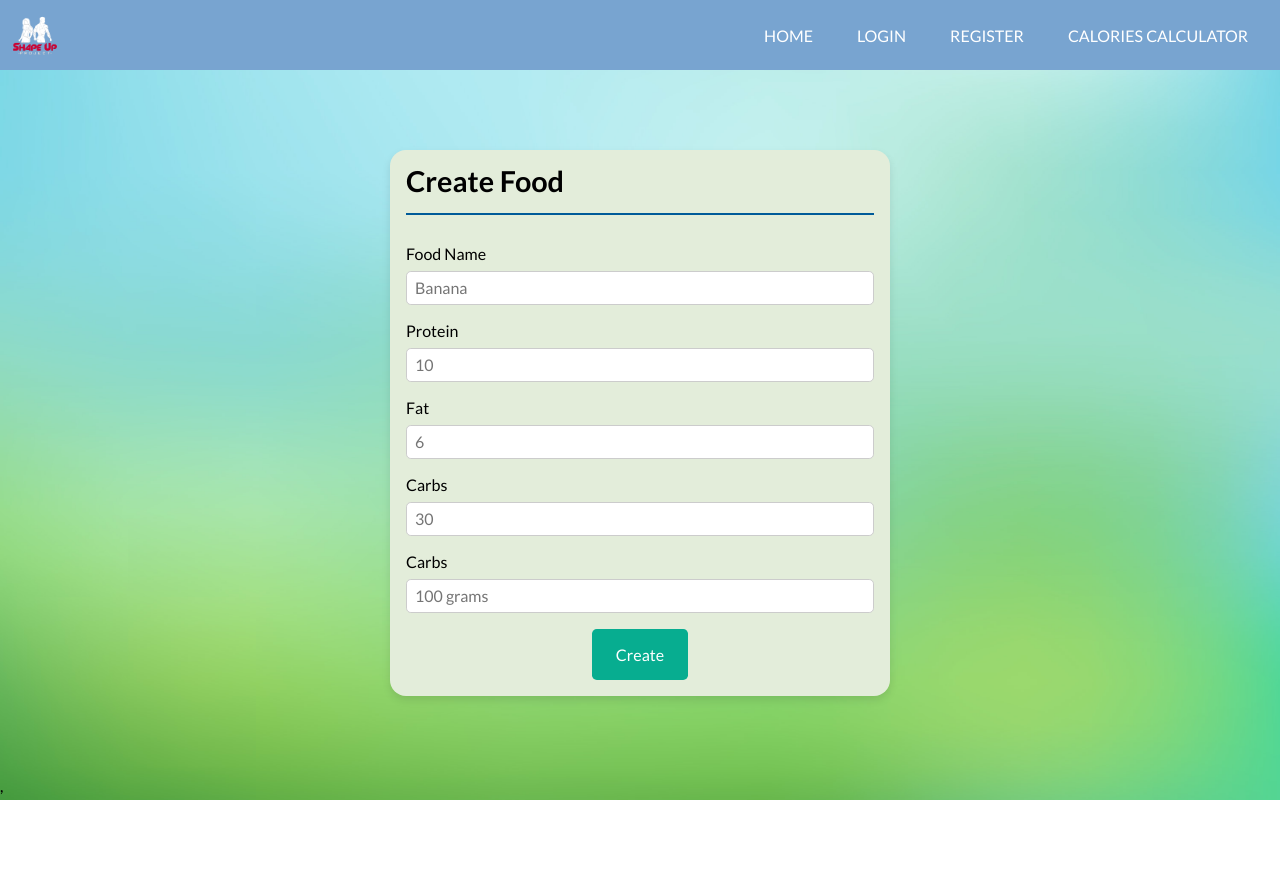
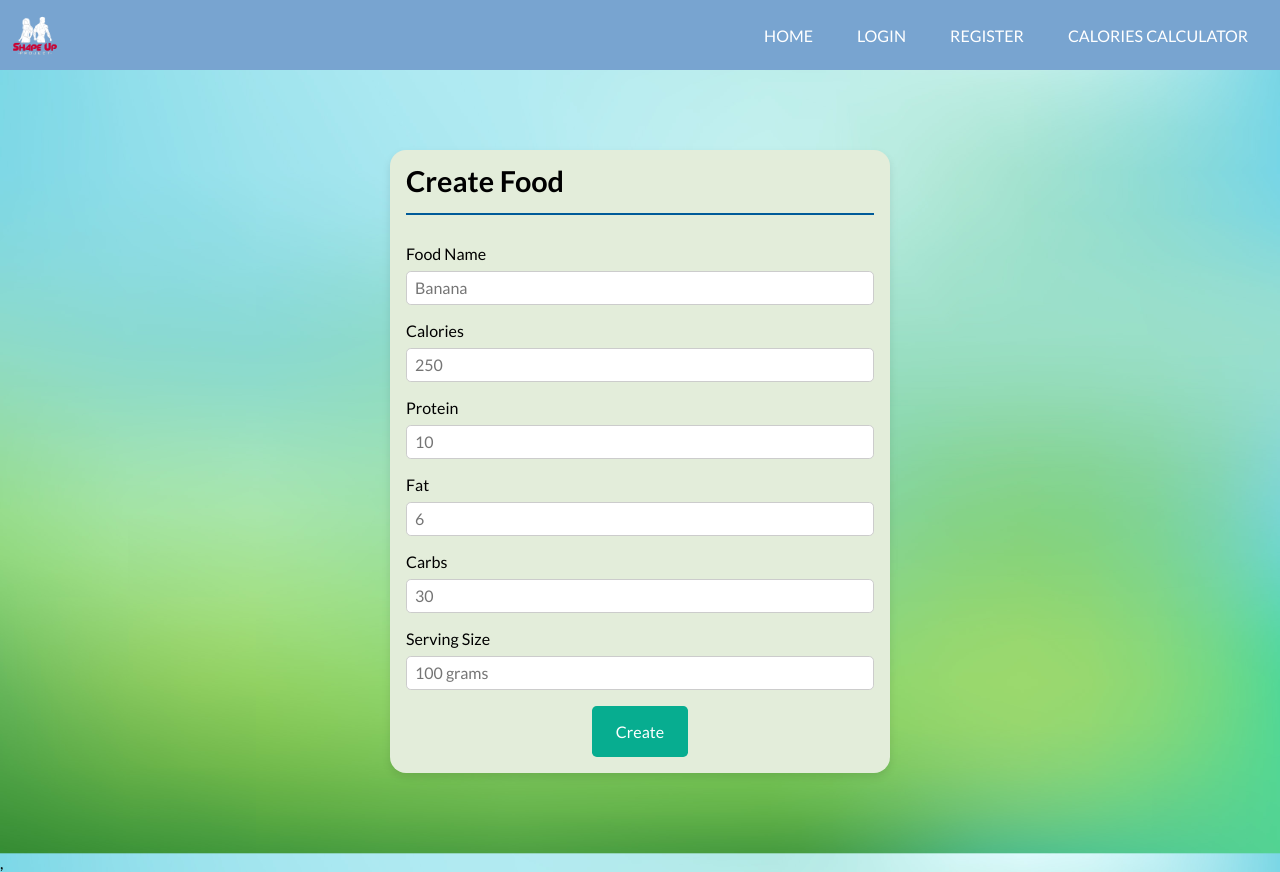
Before and after one commit to todormladenov/Food-diary, a React (Vite) app: page /create-food in a window 1280 px wide. Before the commit the page ends 800 px from the top, so only its background shows below. Built offline with nearby package versions, Linux system fonts and the light colour scheme.

Commit message:
Add create food functionality

```diff
--- a/src/components/food/create-food/CreateFood.jsx
+++ b/src/components/food/create-food/CreateFood.jsx
@@ -1,32 +1,77 @@
+import { useContext, useState } from 'react';
+import { useForm } from '../../../hooks/useForm';
+import { createFood } from '../../../services/foodAPI';
 import './CreateFood.css'
+import { AuthContext } from '../../../contexts/AuthContext';
+import { SnackbarContext } from '../../../contexts/SnackbarContext';
+import { validateCreateFoodInput } from './validateCreateFoodInput';
+
+const initialFoodValues = {
+    protein: '',
+    name: '',
+    calories: '',
+    carbs: '',
+    fat: '',
+    servingSize: ''
+};
 
 export default function CreateFood() {
+    const [errors, setErrors] = useState({});
+
+    const authState = useContext(AuthContext);
+    const snackbar = useContext(SnackbarContext);
+
+    const createFoodHandler = async (values) => {
+        const errors = validateCreateFoodInput(values);
+
+        if (errors) {
+            return setErrors(errors);
+        }
+        try {
+            await createFood(values, authState.userId);
+        } catch (error) {
+            snackbar.showSnackbar(error.message);
+        }
+    }
+
+    const { formValues, changeHandler, submitHandler } = useForm(initialFoodValues, createFoodHandler);
     return (
-        <form className="create-food-form">
+        <form className="create-food-form" onSubmit={submitHandler}>
             <h3 className='headers'>Create Food</h3>
             <div className="form-row">
                 <label htmlFor="name">Food Name</label>
-                <input type="text" id="name" name="name" placeholder='Banana' />
+                <input type="text" id="name" name="name" placeholder='Banana' value={formValues.name} onChange={changeHandler} />
+                {errors.name && <p className='error'>{errors.name}</p>}
+            </div>
+
+            <div className="form-row">
+                <label htmlFor="calories">Calories</label>
+                <input type="number" id="calories" name="calories" placeholder='250' value={formValues.calories} onChange={changeHandler} />
+                {errors.calories && <p className='error'>{errors.calories}</p>}
             </div>
 
             <div className="form-row">
                 <label htmlFor="protein">Protein</label>
-                <input type="number" id="protein" name="protein" placeholder='10' />
+                <input type="number" id="protein" name="protein" placeholder='10' value={formValues.protein} onChange={changeHandler} />
+                {errors.protein && <p className='error'>{errors.protein}</p>}
             </div>
 
             <div className="form-row">
                 <label htmlFor="fat">Fat</label>
-                <input type="number" id="fat" name="fat" placeholder='6' />
+                <input type="number" id="fat" name="fat" placeholder='6' value={formValues.fat} onChange={changeHandler} />
+                {errors.fat && <p className='error'>{errors.fat}</p>}
             </div>
 
             <div className="form-row">
                 <label htmlFor="carbs">Carbs</label>
-                <input type="number" id="carbs" name="carbs" placeholder='30' />
+                <input type="number" id="carbs" name="carbs" placeholder='30' value={formValues.carbs} onChange={changeHandler} />
+                {errors.carbs && <p className='error'>{errors.carbs}</p>}
             </div>
 
             <div className="form-row">
-                <label htmlFor="servingSize">Carbs</label>
-                <input type="text" id="servingSize" name="servingSize" placeholder='100 grams' />
+                <label htmlFor="servingSize">Serving Size</label>
+                <input type="text" id="servingSize" name="servingSize" placeholder='100 grams' value={formValues.servingSize} onChange={changeHandler} />
+                {errors.servingSize && <p className='error'>{errors.servingSize}</p>}
             </div>
 
             <div className="form-row">
--- /dev/null
+++ b/src/components/food/create-food/validateCreateFoodInput.js
@@ -0,0 +1,35 @@
+export const validateCreateFoodInput = (values) => {
+    const { protein, name, calories, carbs, fat, servingSize } = values;
+
+    const errors = {};
+
+    if (!protein || protein < 0) {
+        errors.protein = 'Protein must be a positive number';
+    }
+
+    if (!name.trim()) {
+        errors.name = 'Food name is required';
+    }
+
+    if (!calories || calories < 0) {
+        errors.calories = 'Calories must be a positive number';
+    }
+
+    if (!carbs || carbs < 0) {
+        errors.carbs = 'Carbs must be a positive number';
+    }
+
+    if (!fat || fat < 0) {
+        errors.fat = 'Fat must be a positive number';
+    }
+
+    if (!servingSize.trim()) {
+        errors.servingSize = 'Serving Size is required';
+    }
+
+    if (Object.keys(errors).length > 0) {
+        return errors
+    }
+
+    return null;
+}
--- a/src/services/foodAPI.js
+++ b/src/services/foodAPI.js
@@ -1,4 +1,5 @@
-import { get } from "./api";
+import createPointer from "../utils/createPointer";
+import { get, post } from "./api";
 
 const baseUrl = 'https://parseapi.back4app.com/classes/Food';
 
@@ -12,3 +13,18 @@ export const searchFoodsByName = (values) => {
 
     return get(url)
 }
+
+export const createFood = (foodData, ownerId) => {
+    const pointer = createPointer('_User', ownerId);
+
+    const body = {
+        ownerId: pointer,
+        name: foodData.name,
+        protein: Number(foodData.protein),
+        carbs: Number(foodData.carbs),
+        fat: Number(foodData.fat),
+        calories: Number(foodData.calories),
+        servingSize: foodData.servingSize,
+    };
+    return post(baseUrl, body);
+}
```
